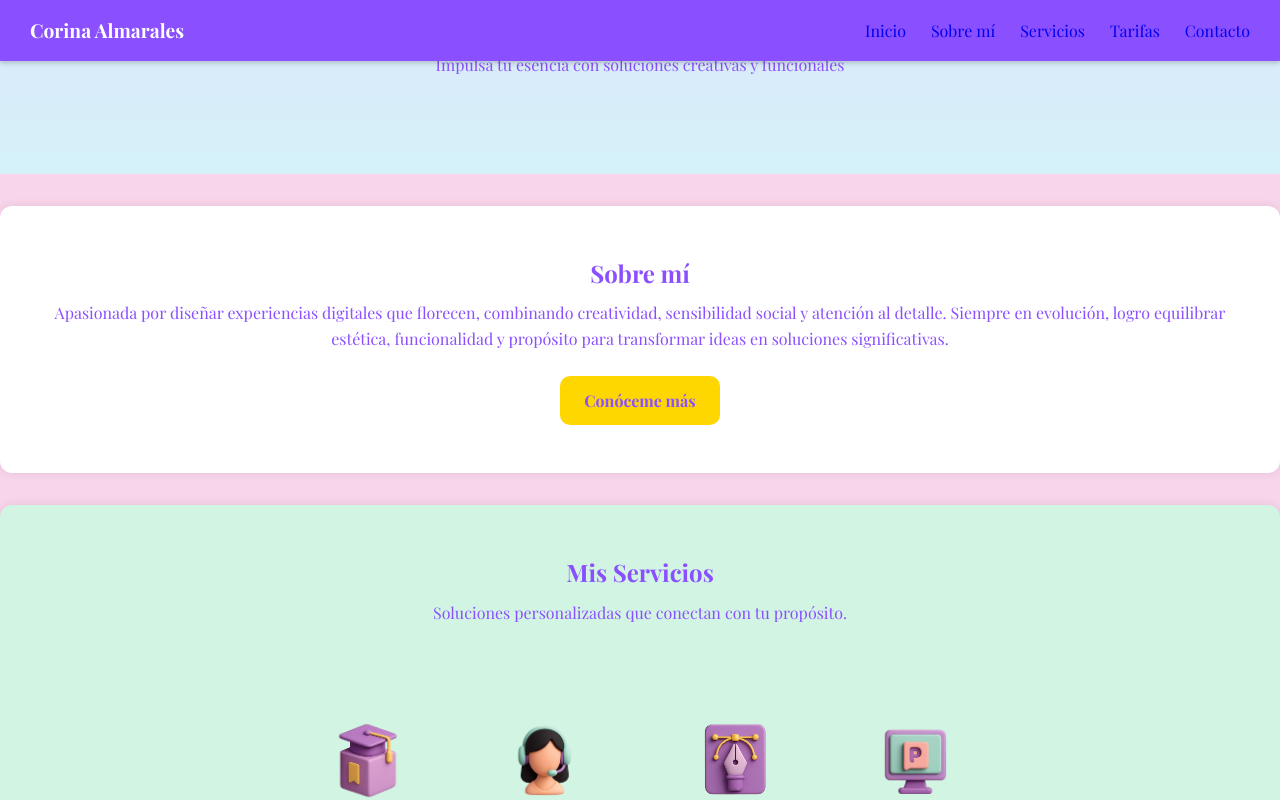
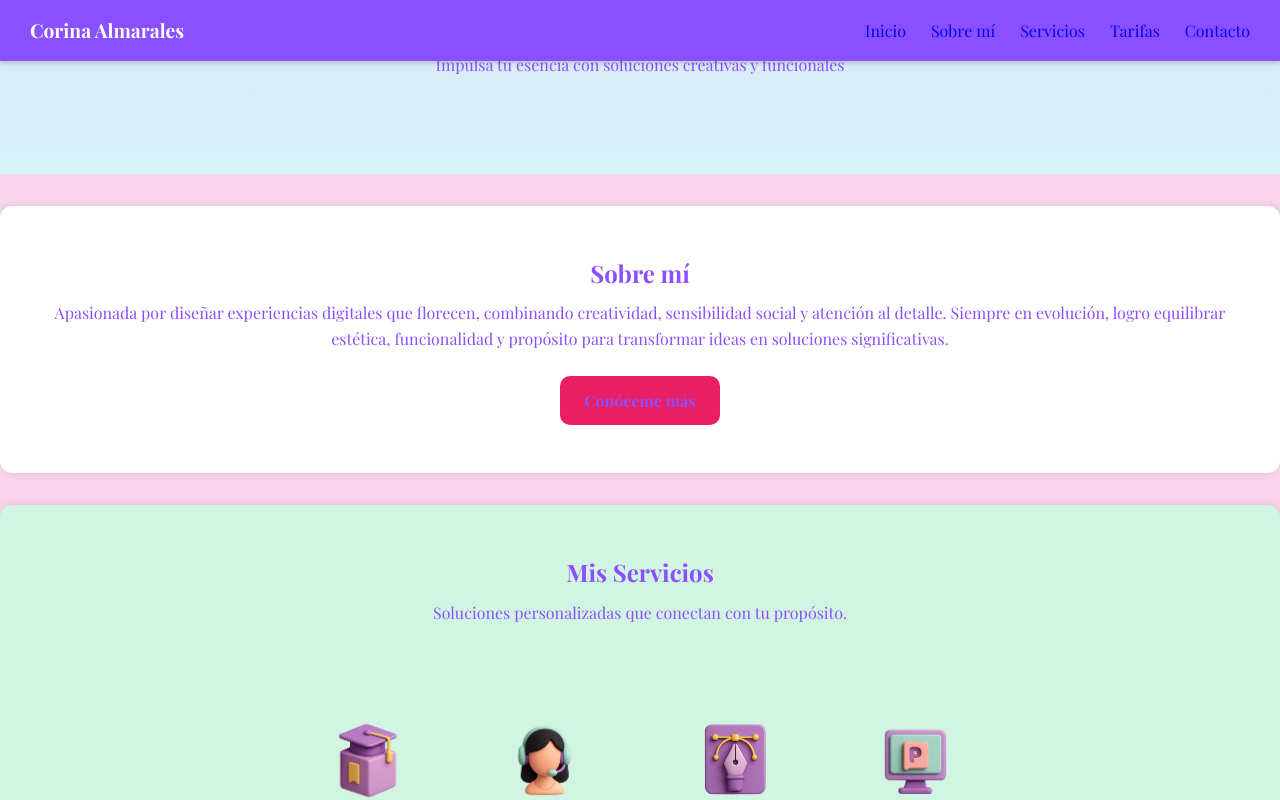
Before and after one commit to Corina-Almarales/corina-almarales, a Next.js app: page / in a window 1280 px wide. In both pictures the pointer is over the link "Conóceme más". Shown: the part 506-1306 px from the top of the page. Built offline with nearby package versions, Linux system fonts and the light colour scheme.

Commit message:
Updated global.css

```diff
--- a/src/app/global.css
+++ b/src/app/global.css
@@ -78,7 +78,7 @@ section {
 }
 
 .btn:hover {
-  background-color: var(--dorado);
+  background-color: var(--fucsia);
   color: var(--morado);
 }
 
```
